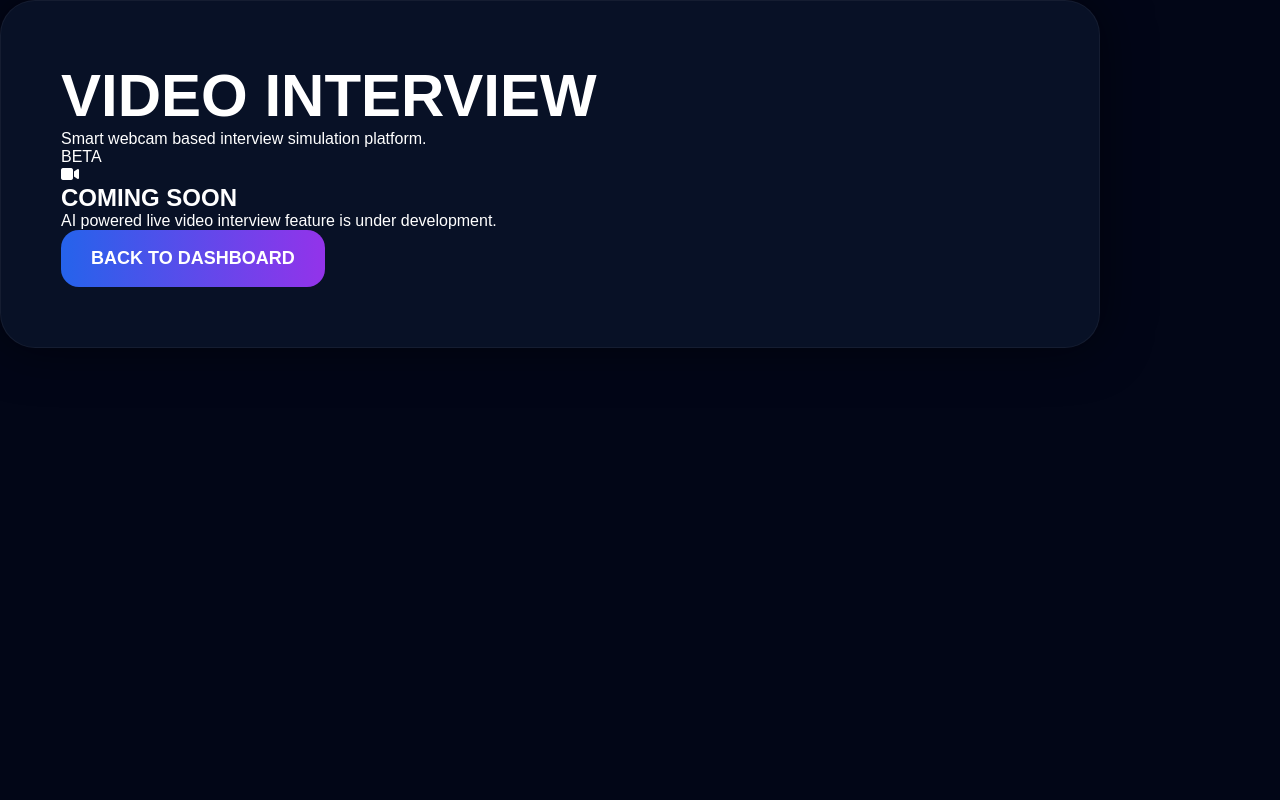
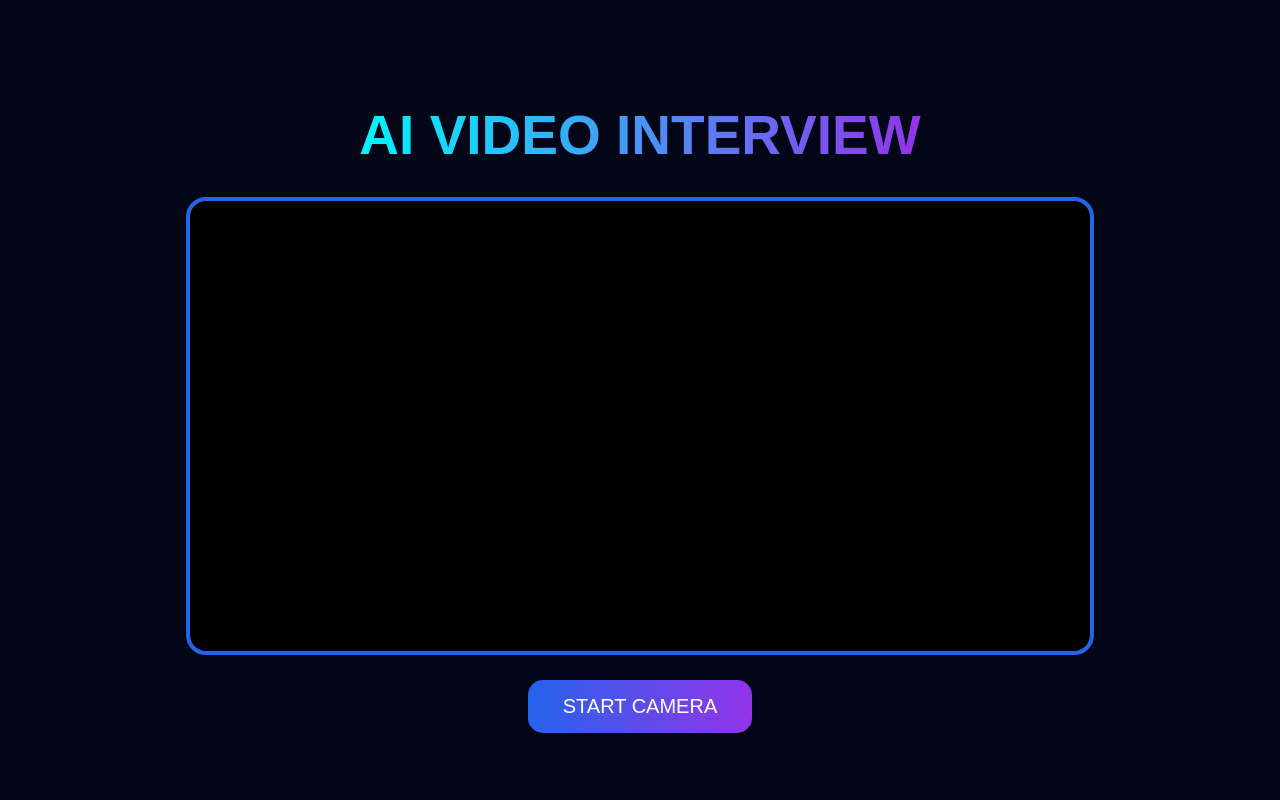
Before and after one commit to apkaanand/AI-Interview-System, a Flask app: page /video in a window 1280 px wide. Run offline with Flask 3, Linux system fonts and the light colour scheme.

Commit message:
camera update

```diff
--- a/AI_Project/app.py
+++ b/AI_Project/app.py
@@ -564,15 +564,9 @@ def admin():
 
         password = request.form['password']
 
-        if (
+        if username == "Anand" and password == "Alexa":
 
-            username == "Anand"
-
-            and
-
-            password == "Alexa"
-
-        ):
+            session['admin'] = True
 
             return render_template(
 
@@ -583,22 +577,28 @@ def admin():
 
             )
 
+    if 'admin' in session:
+
+        return render_template(
+
+            'admin.html',
+
+            total_users=total_users,
+            users=users
+
+        )
+
     return render_template(
-
-        'admin.html',
-
-        total_users=total_users
-
+        'login.html'
     )
-
 # ================= ADMIN LOGOUT =================
-
 @app.route('/admin_logout')
 
 def admin_logout():
 
+    session.pop('admin', None)
+
     return redirect('/')
-
 # ================= LOGOUT =================
 
 @app.route('/logout')
--- a/AI_Project/templates/video.html
+++ b/AI_Project/templates/video.html
@@ -5,94 +5,108 @@
 
 <meta charset="UTF-8">
 
-<meta name="viewport"
-content="width=device-width, initial-scale=1.0">
+<meta name="viewport" content="width=device-width, initial-scale=1.0">
 
-<title>Video Interview</title>
+<title>AI Video Interview</title>
 
-<link rel="stylesheet"
-href="{{ url_for('static', filename='style.css') }}">
+<style>
 
-<link
-rel="stylesheet"
-href="https://cdnjs.cloudflare.com/ajax/libs/font-awesome/6.5.1/css/all.min.css">
+body{
+    margin:0;
+    background:#020617;
+    color:white;
+    font-family:Arial;
+    display:flex;
+    flex-direction:column;
+    justify-content:center;
+    align-items:center;
+    height:100vh;
+}
+
+h1{
+    font-size:55px;
+    margin-bottom:30px;
+
+    background:linear-gradient(
+        90deg,
+        #00f5ff,
+        #9333ea
+    );
+
+    -webkit-background-clip:text;
+    -webkit-text-fill-color:transparent;
+}
+
+video{
+    width:900px;
+    max-width:95%;
+    border:4px solid #2563eb;
+    border-radius:20px;
+    background:black;
+}
+
+button{
+    margin-top:25px;
+    padding:15px 35px;
+    border:none;
+    border-radius:15px;
+    font-size:20px;
+    cursor:pointer;
+    color:white;
+
+    background:linear-gradient(
+        90deg,
+        #2563eb,
+        #9333ea
+    );
+}
+
+</style>
 
 </head>
 
 <body>
 
-<div class="interview-container">
+<h1>AI VIDEO INTERVIEW</h1>
 
-    <div class="interview-box">
+<video id="video" autoplay playsinline></video>
 
-        <!-- TOP -->
+<button onclick="startCamera()">
 
-        <div class="interview-top">
+START CAMERA
 
-            <div>
+</button>
 
-                <h1>
+<script>
 
-                    VIDEO INTERVIEW
+async function startCamera(){
 
-                </h1>
+    try{
 
-                <p>
+        const stream = await navigator.mediaDevices.getUserMedia({
 
-                    Smart webcam based interview simulation platform.
+            video:true,
+            audio:false
 
-                </p>
+        });
 
-            </div>
+        const video = document.getElementById("video");
 
-            <div class="hr-badge">
+        video.srcObject = stream;
 
-                BETA
+    }
 
-            </div>
+    catch(error){
 
-        </div>
+        alert("Camera Permission Required");
 
-        <!-- COMING SOON -->
+        console.log(error);
 
-        <div class="feedback-card">
+    }
 
-            <div class="feedback-icon">
+}
 
-                <i class="fa-solid fa-video"></i>
-
-            </div>
-
-            <h2>
-
-                COMING SOON
-
-            </h2>
-
-            <p>
-
-                AI powered live video interview
-                feature is under development.
-
-            </p>
-
-        </div>
-
-        <!-- BUTTON -->
-
-        <a href="/dashboard">
-
-            <button>
-
-                BACK TO DASHBOARD
-
-            </button>
-
-        </a>
-
-    </div>
-
-</div>
+</script>
 
 </body>
 
--- a/AI_Project/users.json
+++ b/AI_Project/users.json
@@ -1 +1 @@
-{"Anand": "1234", "anand": "1234", "T": "b"}
+{"a": "s"}
```
